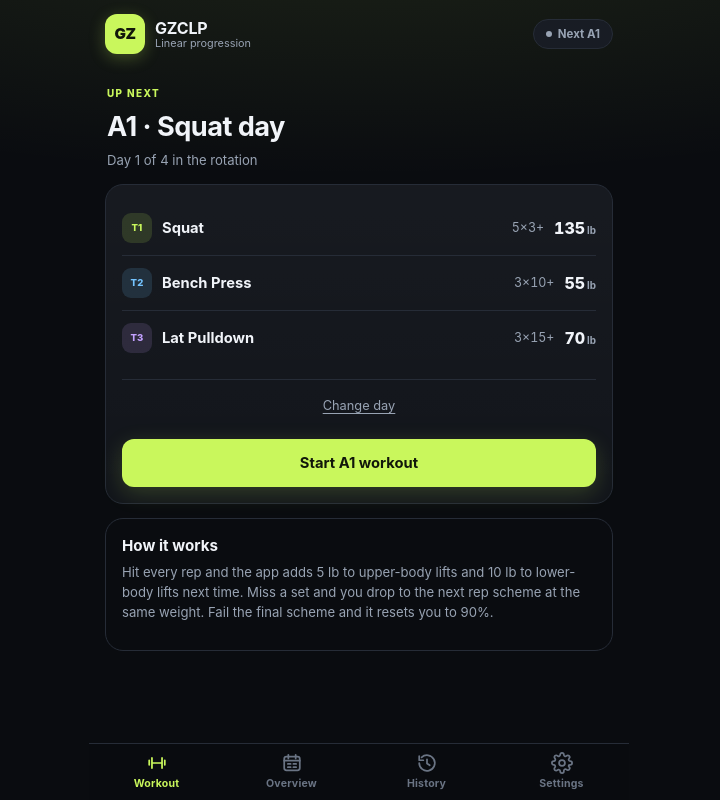
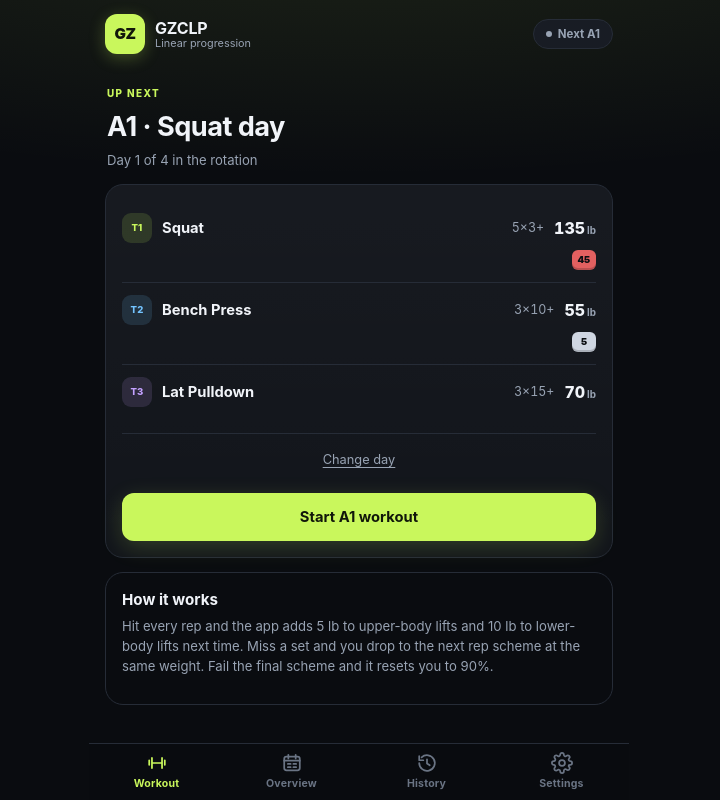
Before and after one commit to joe-p/gzclp-mobile-pwa, a React (Vite) app: page / in a window 1280 px wide. Both pictures are taken after a click on the button "Start training". Shown: the whole page, without its empty margins (281-1001 px from the left). Built offline with nearby package versions, Linux system fonts and the light colour scheme.

Commit message:
plates on up next

```diff
--- /dev/null
+++ b/src/components/PlateChips.tsx
@@ -0,0 +1,55 @@
+import { computePlateLoad, isBarbellLift } from '../domain/plates'
+import type { LiftId } from '../domain/types'
+import { formatWeight } from '../domain/units'
+import { useApp } from '../store/context'
+
+interface PlateChipsProps {
+  liftId: LiftId
+  weight: number
+  /** Lift name, used for the group's accessible label. */
+  name: string
+}
+
+function plateClass(size: number): string {
+  return `plate-chip plate-size-${String(size).replace('.', '-')}`
+}
+
+/**
+ * Compact "plates per side" row for weight previews. Unlike PlateBreakdown it
+ * skips the stack graphic and bar math, so it stays scannable in a list.
+ * Machine/accessory lifts render nothing.
+ */
+export function PlateChips({ liftId, weight, name }: PlateChipsProps) {
+  const { data } = useApp()
+
+  if (!isBarbellLift(data.lifts[liftId])) return null
+
+  const load = computePlateLoad(weight, data.settings.plates)
+
+  return (
+    <div
+      className={`plate-chips ${load.exact ? '' : 'is-short'}`}
+      role="group"
+      aria-label={`Plates per side for ${name}`}
+    >
+      {load.belowBar ? (
+        <span className="plate-chips-note">Lighter than bar</span>
+      ) : load.perSide.length === 0 ? (
+        <span className="plate-chips-note">Empty bar</span>
+      ) : (
+        <span className="plate-chips-list">
+          {load.perSide.map((size, index) => (
+            <span key={`${size}-${index}`} className={plateClass(size)}>
+              {formatWeight(size)}
+            </span>
+          ))}
+        </span>
+      )}
+      {!load.exact && !load.belowBar && (
+        <span className="plate-chips-warn">
+          Short {formatWeight(load.shortPerSide * 2)} lb
+        </span>
+      )}
+    </div>
+  )
+}
--- a/src/components/StartSessionCard.tsx
+++ b/src/components/StartSessionCard.tsx
@@ -2,6 +2,7 @@ import { useState } from 'react'
 import { programDays, resolveLift, schemeLabel, stageSpec, trackKey } from '../domain/program'
 import { formatWeight } from '../domain/units'
 import { useApp } from '../store/context'
+import { PlateChips } from './PlateChips'
 
 export function StartSessionCard() {
   const { data, dispatch } = useApp()
@@ -28,15 +29,19 @@ export function StartSessionCard() {
             const key = trackKey(slot.liftId, slot.tier)
             const track = data.tracks[key]
             const spec = stageSpec(slot.tier, track.stage)
+            const lift = resolveLift(data.lifts, slot.liftId)
             return (
-              <li key={key} className="preview-row">
+              <li key={key} className="preview-lift">
+                <div className="preview-row">
                   <span className={`tier-dot tier-${slot.tier.toLowerCase()}`}>{slot.tier}</span>
-                <span className="preview-name">{resolveLift(data.lifts, slot.liftId).name}</span>
+                  <span className="preview-name">{lift.name}</span>
                   <span className="preview-scheme">{schemeLabel(spec.sets, spec.reps)}</span>
                   <span className="preview-weight">
                     {formatWeight(track.weight)}
                     <small>lb</small>
                   </span>
+                </div>
+                <PlateChips liftId={slot.liftId} weight={track.weight} name={lift.name} />
               </li>
             )
           })}
--- a/src/styles.css
+++ b/src/styles.css
@@ -631,17 +631,20 @@ button {
   flex-direction: column;
 }
 
+.preview-lift {
+  padding: 12px 0;
+  border-bottom: 1px solid var(--line);
+}
+
+.preview-lift:last-child {
+  border-bottom: 0;
+}
+
 .preview-row {
   display: grid;
   grid-template-columns: auto minmax(0, 1fr) auto auto;
   align-items: center;
   gap: 10px;
-  padding: 12px 0;
-  border-bottom: 1px solid var(--line);
-}
-
-.preview-row:last-child {
-  border-bottom: 0;
 }
 
 .preview-name {
@@ -2398,6 +2401,50 @@ button {
   font-size: 0.56rem;
 }
 
+/* Compact per-side plates under a weight preview. The size classes only
+   supply the colour here; the compact dimensions come last so they win. */
+.plate-chips {
+  display: flex;
+  flex-wrap: wrap;
+  align-items: center;
+  justify-content: flex-end;
+  gap: 5px;
+  margin-top: 7px;
+}
+
+.plate-chips-list {
+  display: inline-flex;
+  flex-wrap: wrap;
+  align-items: center;
+  gap: 4px;
+}
+
+.plate-chip {
+  min-width: 24px;
+  height: 20px;
+  padding: 0 5px;
+  border-radius: 6px;
+  display: inline-grid;
+  place-items: center;
+  color: #0b0e12;
+  font-size: 0.6rem;
+  font-weight: 900;
+  font-variant-numeric: tabular-nums;
+  box-shadow: inset 0 -2px 0 rgba(0, 0, 0, 0.18);
+}
+
+.plate-chips-note {
+  color: var(--muted);
+  font-size: 0.68rem;
+  font-weight: 600;
+}
+
+.plate-chips-warn {
+  color: #ffc46b;
+  font-size: 0.68rem;
+  font-weight: 700;
+}
+
 .plate-load-detail {
   margin: 0;
   font-size: 0.78rem;
```
Lines whose indentation alone changed are shown as unchanged.
